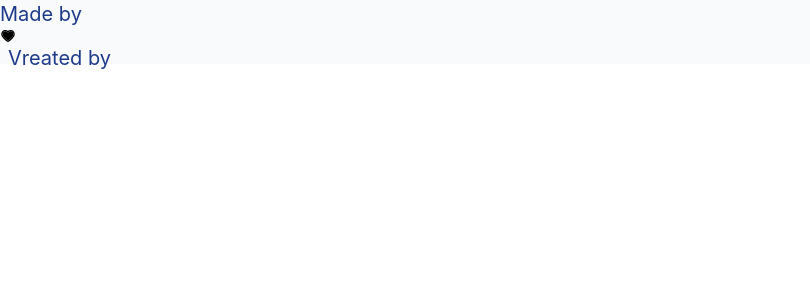
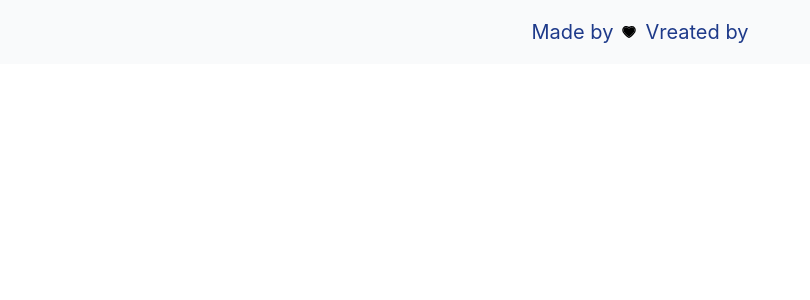
Before and after one commit to CJHydraGenZ/portfolio-next-tailwind, a Next.js app: page /portfolio-next-tailwind/footer in a window 1280 px wide. Shown: the top 300 px of the page, without its empty margins (0-810 px from the left). Built offline with nearby package versions, Linux system fonts and the light colour scheme.

Commit message:
fix bug footer

```diff
--- a/pages/footer.js
+++ b/pages/footer.js
@@ -3,7 +3,7 @@ import { AiTwotoneHeart } from "react-icons/ai";
 
 const footer = () => {
   return (
-    <div className="w-full h-16 bg-gray-50 justify-center items-center">
+    <div className="w-full h-16 bg-gray-50 flex justify-center items-center">
       <h1 className="text-xl text-blue-900 mr-2">Made by</h1>
       <AiTwotoneHeart className="text-black" />
       <h1 className="text-xl text-blue-900 ml-2">
--- a/pages/homePage.js
+++ b/pages/homePage.js
@@ -1,8 +1,9 @@
 import React from "react";
 import Image from "next/image";
-
+import { Element } from "react-scroll";
 const HomePage = () => {
   return (
+    <Element id="home" name="home">
       <div className="flex justify-between text-center md:mx-20 md:pt-32 pt-28">
         <div className="w-3/4 h-96 shadow-xl rounded-full relative px-10 hidden md:block">
           <Image
@@ -31,6 +32,7 @@ const HomePage = () => {
           </a>
         </div>
       </div>
+    </Element>
   );
 };
 
```
Lines whose indentation alone changed are shown as unchanged.
